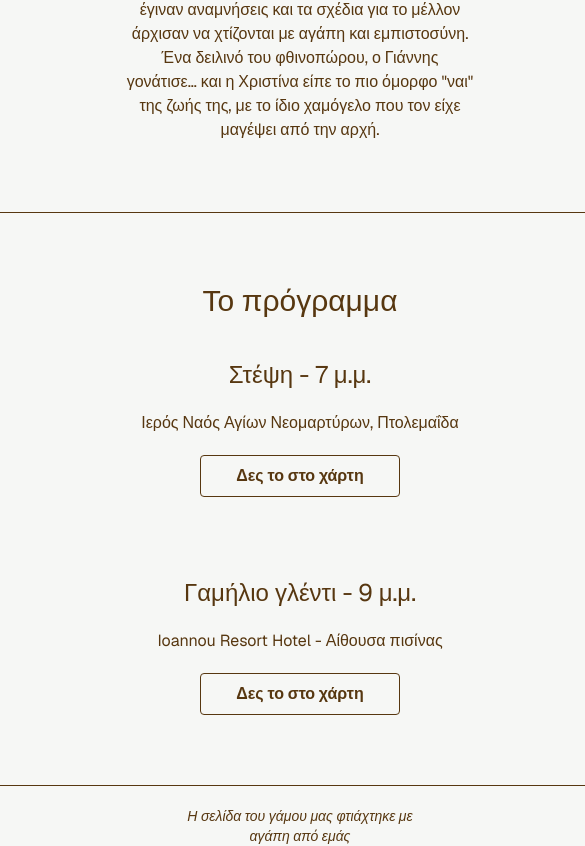
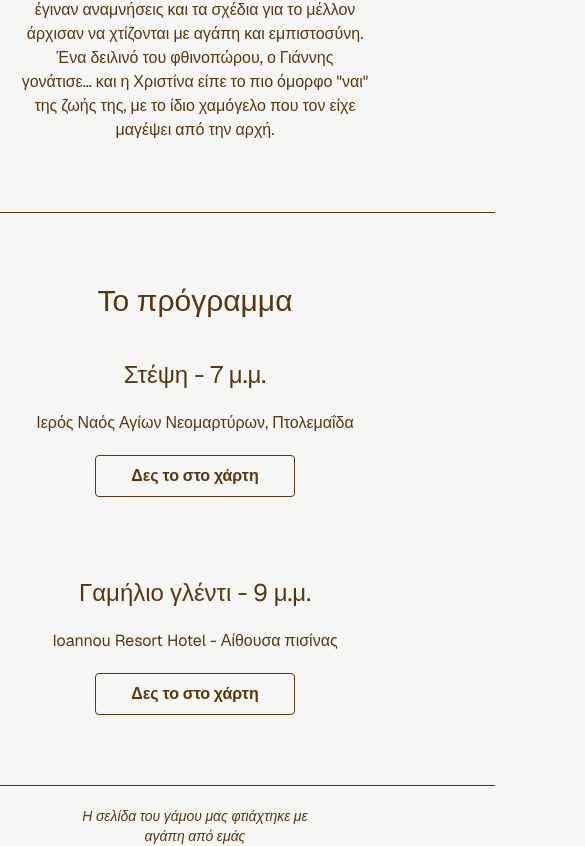
Before and after one commit to Doberjohn/wedding, a Next.js app: page / in a window 390 px wide. Shown: the part 874-1720 px from the top of the page, 585 px wide, since content can reach past the window. Built offline with nearby package versions, Linux system fonts and the light colour scheme.

Commit message:
Started mobile refactoring

```diff
--- a/app/page.tsx
+++ b/app/page.tsx
@@ -10,9 +10,8 @@ import {Divider} from "@/components/Divider";
 
 export default function Home() {
   return (
-    <div
-      className="grid items-center justify-items-center font-[family-name:var(--font-geist-sans)]">
-      <main className="flex flex-col gap-[50px] row-start-2 items-center text-center">
+    <div className="font-[family-name:var(--font-geist-sans)]">
+      <main className="flex flex-col gap-[50px] items-center text-center">
         <Header/>
 
         {/*<div className="w-[70%]">*/}
@@ -30,7 +29,7 @@ export default function Home() {
 
         {/*<Countdown/>*/}
       </main>
-      <footer className="row-start-3 flex gap-[24px] flex-wrap items-center justify-center">
+      <footer className="flex gap-[24px] flex-wrap items-center justify-center">
         <div className="w-[60vw] lg:w-[100%] text-sm italic text-center">
           Η σελίδα του γάμου μας φτιάχτηκε με αγάπη από εμάς
         </div>
```
